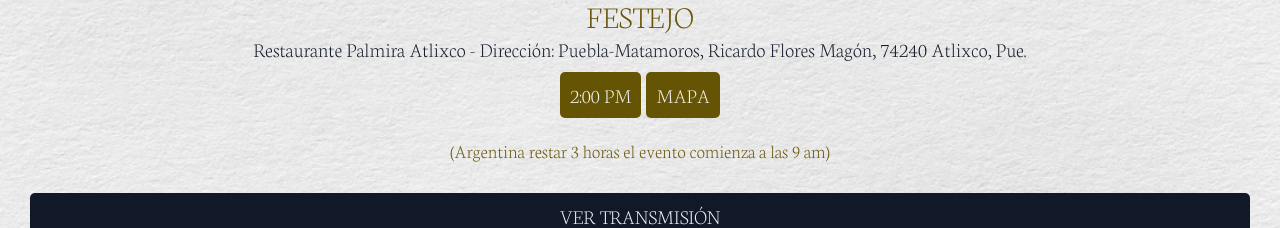
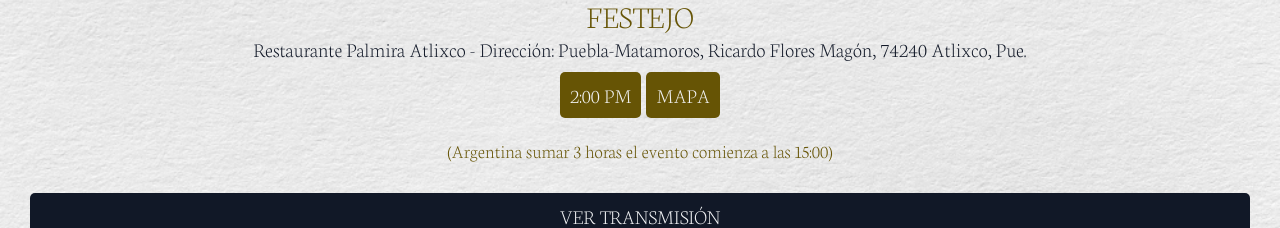
Before and after one commit to Marianne-90/boda, a React (Vite) app: page / in a window 1280 px wide. Shown: the part 1880-2108 px from the top of the page. Built offline with nearby package versions, Linux system fonts and the light colour scheme; a web font is replaced by a local one.

Commit message:
hora argentina en vez de restar sumar

```diff
--- a/src/Components/Eventos.jsx
+++ b/src/Components/Eventos.jsx
@@ -22,7 +22,7 @@ export const Eventos = () => {
         <Evento key={index} {...element} index={index} />
       ))}
       <p className="nota">
-        (Argentina restar 3 horas el evento comienza a las 9 am)
+        (Argentina sumar 3 horas el evento comienza a las 15:00)
       </p>
       <a
         className="transmision"
```
